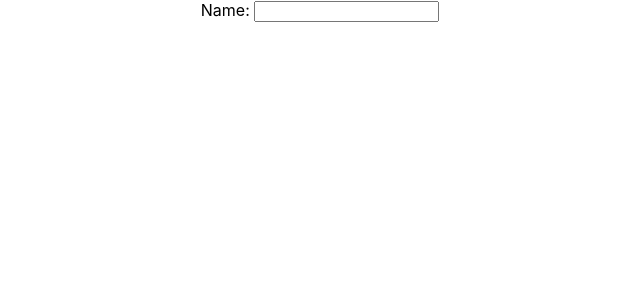
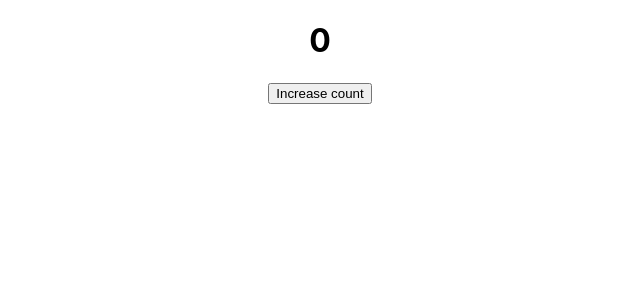
Before and after one commit to jrpbautista/learning-react, a React (Create React App) app: page / in a window 1280 px wide. Shown: the top 300 px of the page, without its empty margins (320-960 px from the left). Built offline with nearby package versions, Linux system fonts and the light colour scheme.

Commit message:
using previous state

```diff
--- a/src/components/Input.js
+++ b/src/components/Input.js
@@ -1,28 +1,16 @@
 import { useState } from "react";
 
 const Input = () => {
-    const [name, setName] = useState();
+    const [counter, setCounter] = useState(0); //initializes counter to 0
 
-    // useState() lets you add a state in the component
-    // if destructured,
-    // 1st element is the state,
-    // 2nd element will be the dispatch action
-
-    const changeNameHandler = (event) => {
-        setName(event.target.value);
+    const increaseCounterHandler = () => {
+        setCounter((prevState) => prevState + 1);
     };
 
     return (
         <div>
-            <label htmlFor="name">Name: </label>
-            <input
-                type="text"
-                id="name"
-                name="name"
-                onChange={changeNameHandler}
-            />
-
-            <h1>{name}</h1>
+            <h1>{counter}</h1>
+            <button onClick={increaseCounterHandler}>Increase count</button>
         </div>
     );
 };
```
